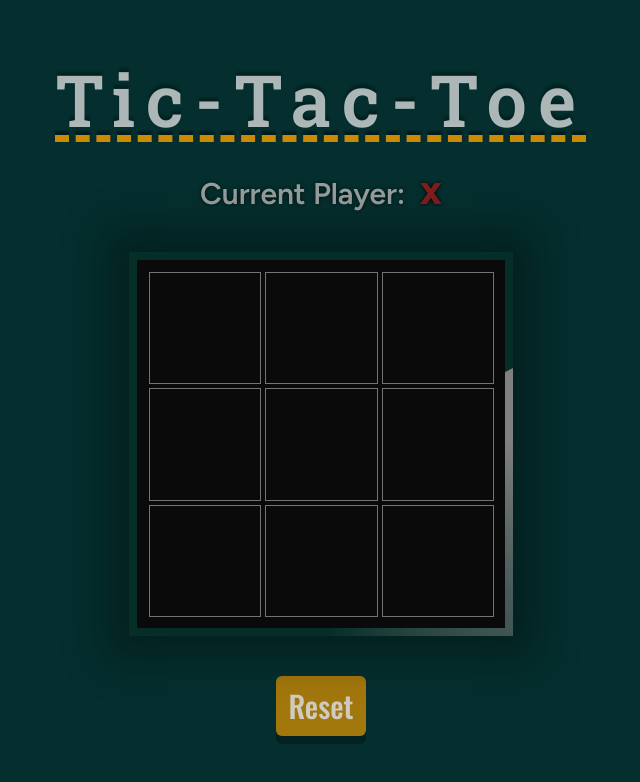
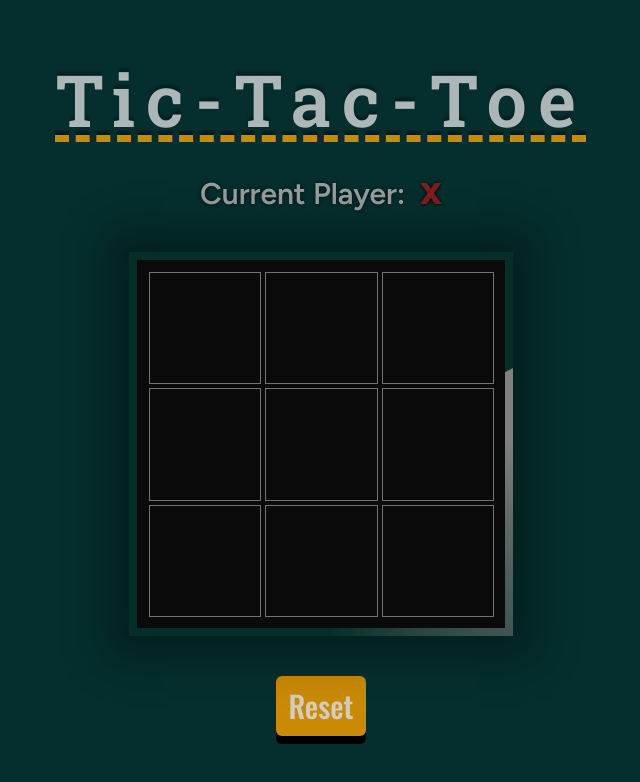
Before and after one commit to raidel-a/tic-tac-toe, a Next.js app: page / in a window 1280 px wide. Shown: the top 782 px of the page, without its empty margins (319-959 px from the left). Built offline with nearby package versions, Linux system fonts and the light colour scheme.

Commit message:
Update button shadow color in Home component

```diff
--- a/pages/index.tsx
+++ b/pages/index.tsx
@@ -127,7 +127,7 @@ export default function Home() {
           </div>
           <div className="justify-self-center">
             <button
-              className={`rounded-md border-none ${oswald.className} bg-yellow-600/80 p-3 text-3xl font-medium text-neutral-300/90 shadow-[0_8px_0_0px_rgba(0,0,0,0.3)] transition hover:text-white active:translate-y-2 active:scale-95 active:shadow-none`}
+              className={`rounded-md border-none ${oswald.className} bg-yellow-600 p-3 text-3xl font-medium text-neutral-300/90 shadow-[0_8px_0_0px_rgba(0,0,0,1)] transition hover:text-white active:translate-y-2 active:scale-95 active:shadow-none`}
               onClick={resetGame}
             >
               Reset
```
